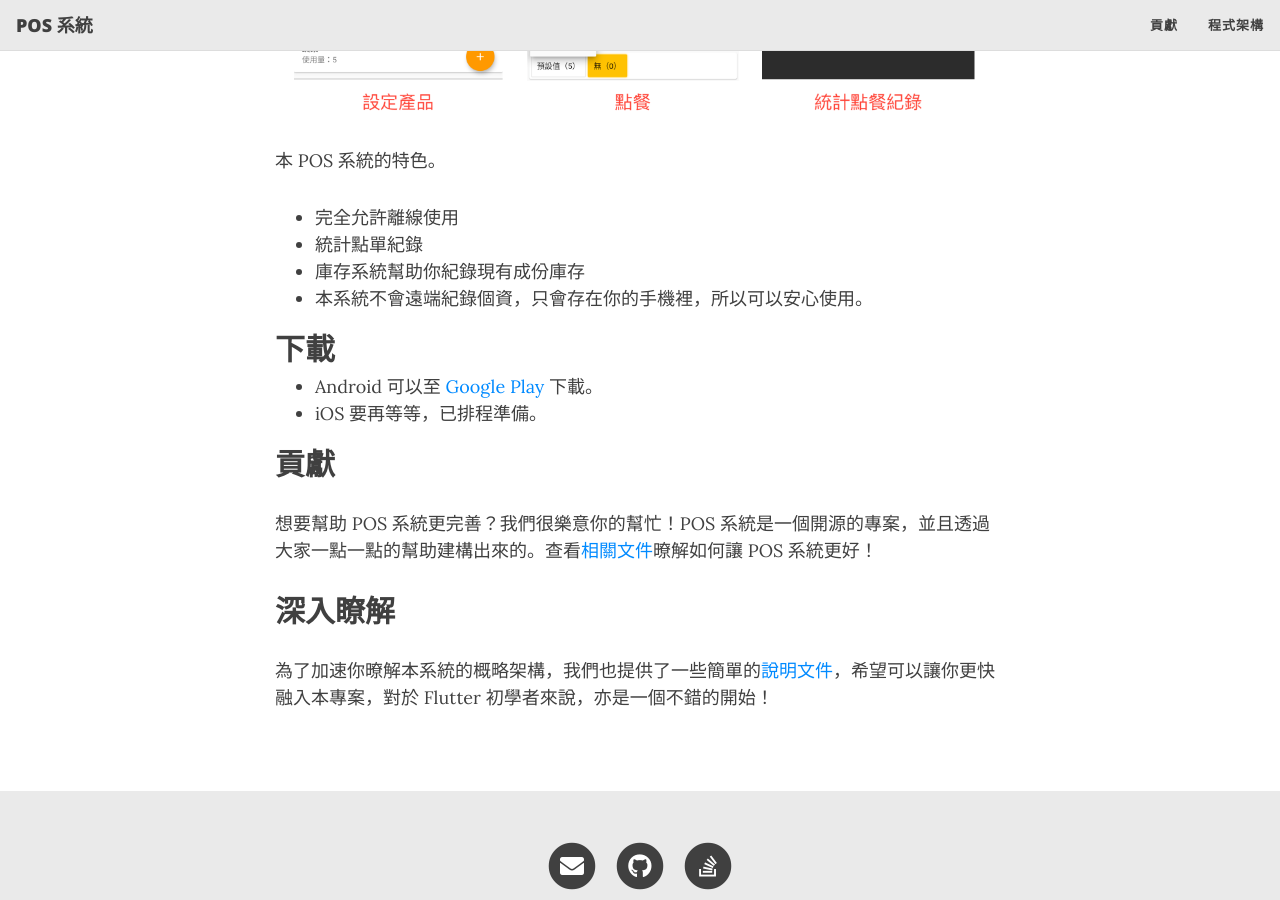
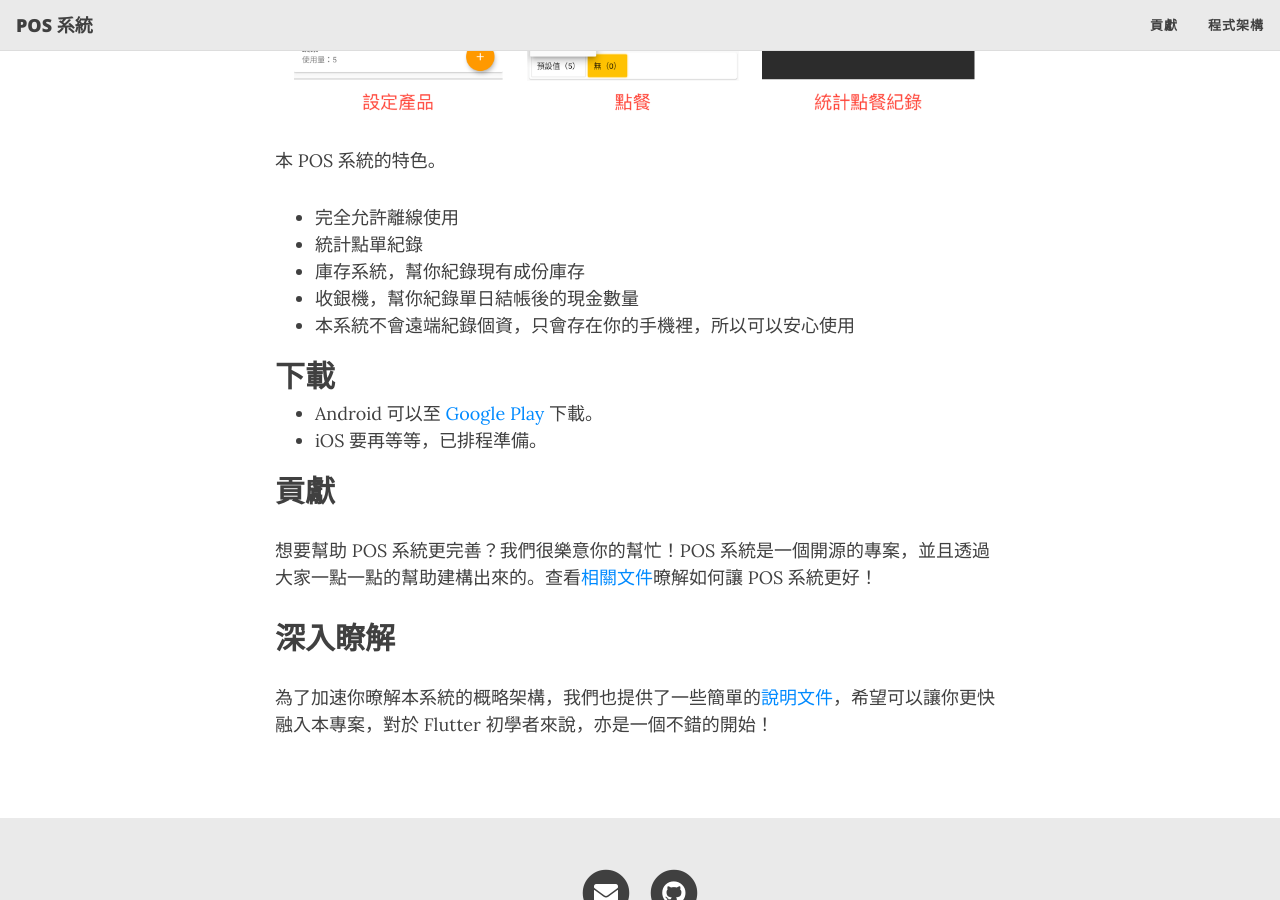
Before and after one commit to evan361425/flutter-pos-system, a Jekyll site: the page built from index.md, in a window 1280 px wide and 900 px high, scrolled down 636 px. Built offline with Jekyll 4.4.1, drawn with Linux system fonts in a browser that asks for light colours; nearby versions of some CDN libraries.

```diff
--- a/_config.yml
+++ b/_config.yml
@@ -37,7 +37,7 @@ round-avatar: true
 social-network-links:
   email: "evanlu361425@gmail.com"
   # facebook: deanattali
-  github: evan361425
+  github: evan361425/flutter-pos-system
   # twitter: daattali
   # patreon: DeanAttali
   # youtube: c/daattali
@@ -45,7 +45,7 @@ social-network-links:
   # reddit: yourname
   # linkedin: daattali
   # xing: yourname
-  stackoverflow: "12089368/呂學洲"
+  # stackoverflow: "12089368/呂學洲"
   # snapchat: deanat78
   # instagram: deanat78
   # spotify: yourname
--- a/index.md
+++ b/index.md
@@ -10,8 +10,9 @@ subtitle: 開源的 Flutter 應用程式<br>希望和使用者一起建立一個
 
 - 完全允許離線使用
 - 統計點單紀錄
-- 庫存系統幫助你紀錄現有成份庫存
-- 本系統不會遠端紀錄個資，只會存在你的手機裡，所以可以安心使用。
+- 庫存系統，幫你紀錄現有成份庫存
+- 收銀機，幫你紀錄單日結帳後的現金數量
+- 本系統不會遠端紀錄個資，只會存在你的手機裡，所以可以安心使用
 
 ## 下載
 
```
